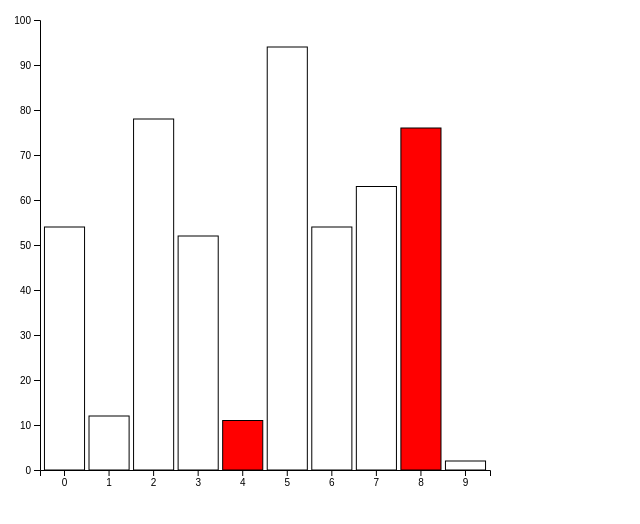
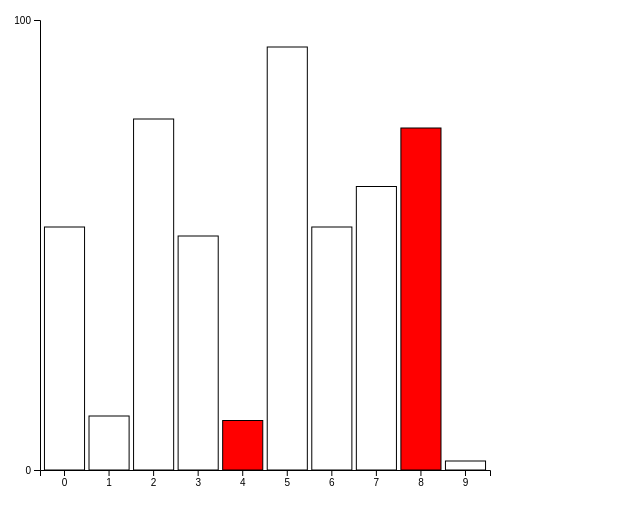
Before and after one commit to lyuchil/a3-Experiment, a plain HTML site: page DataVis1.html in a window 1280 px wide. Shown: the whole page, without its empty margins (0-640 px from the left). Drawn offline with nearby package versions, Linux system fonts and the light colour scheme.

Commit message:
custom ticks on viz 1+ fix merge conflict

```diff
--- a/DataVis1.html
+++ b/DataVis1.html
@@ -50,15 +50,21 @@
       .padding(0.1);
 
     const yScale = d3.scaleLinear().domain([0, 100]).range([height, 0]);
+    // Append x axis
 
-        // Append x axis
+    var customYTicks = [0, 100];
+
+    var yAxis = d3.axisLeft(yScale).tickValues(customYTicks);
+
     svg
       .append("g")
       .attr("transform", `translate(0,${height})`)
       .call(d3.axisBottom(xScale));
 
     // Append y axis
-        svg.append("g").call(d3.axisLeft(yScale));
+    // svg.append("g").call(d3.axisLeft(yScale).tickFormat(""));
+
+    svg.append("g").attr("class", "y-axis").call(yAxis);
 
     // Create bars
     svg
```
Lines whose indentation alone changed are shown as unchanged.
